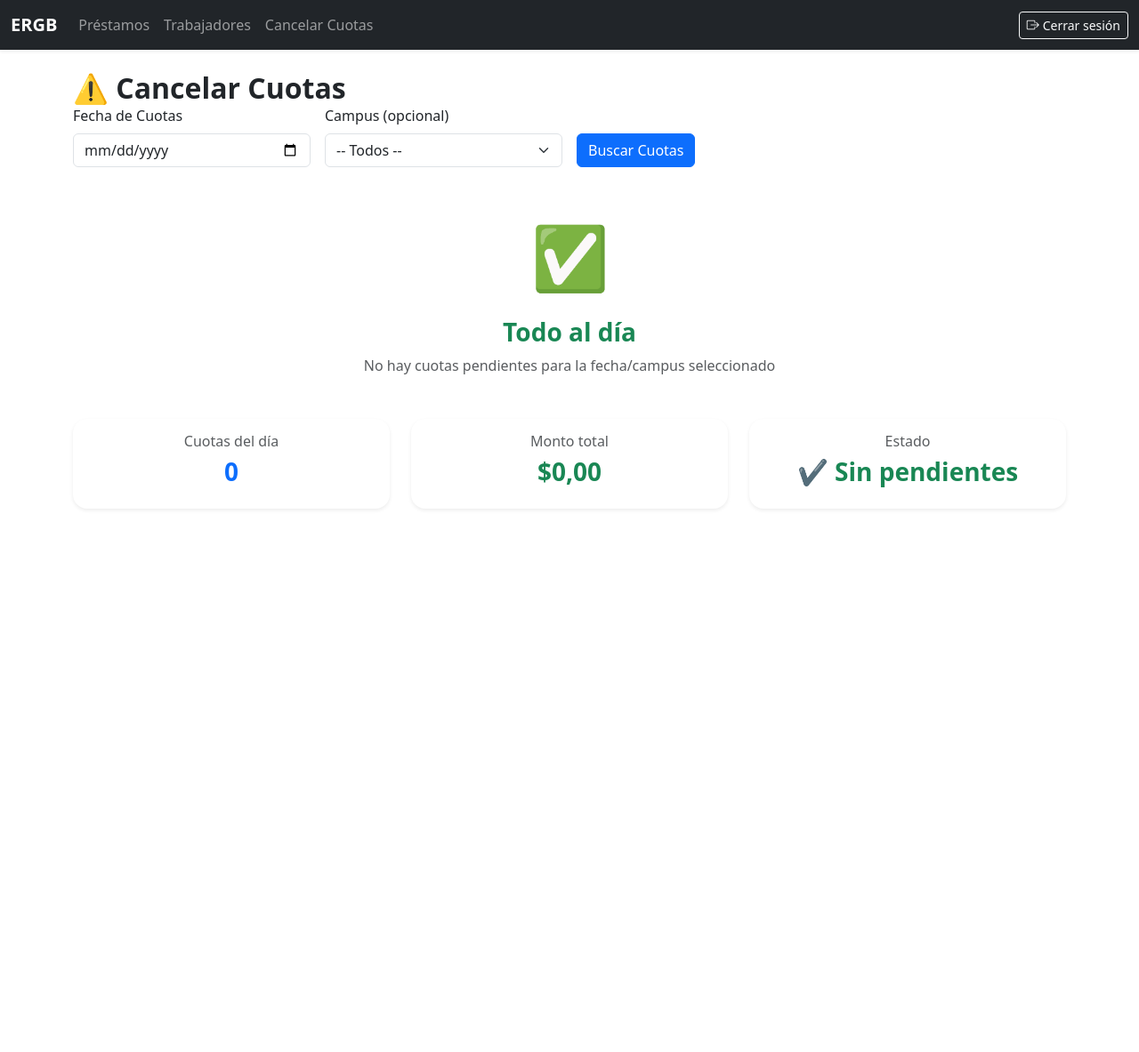
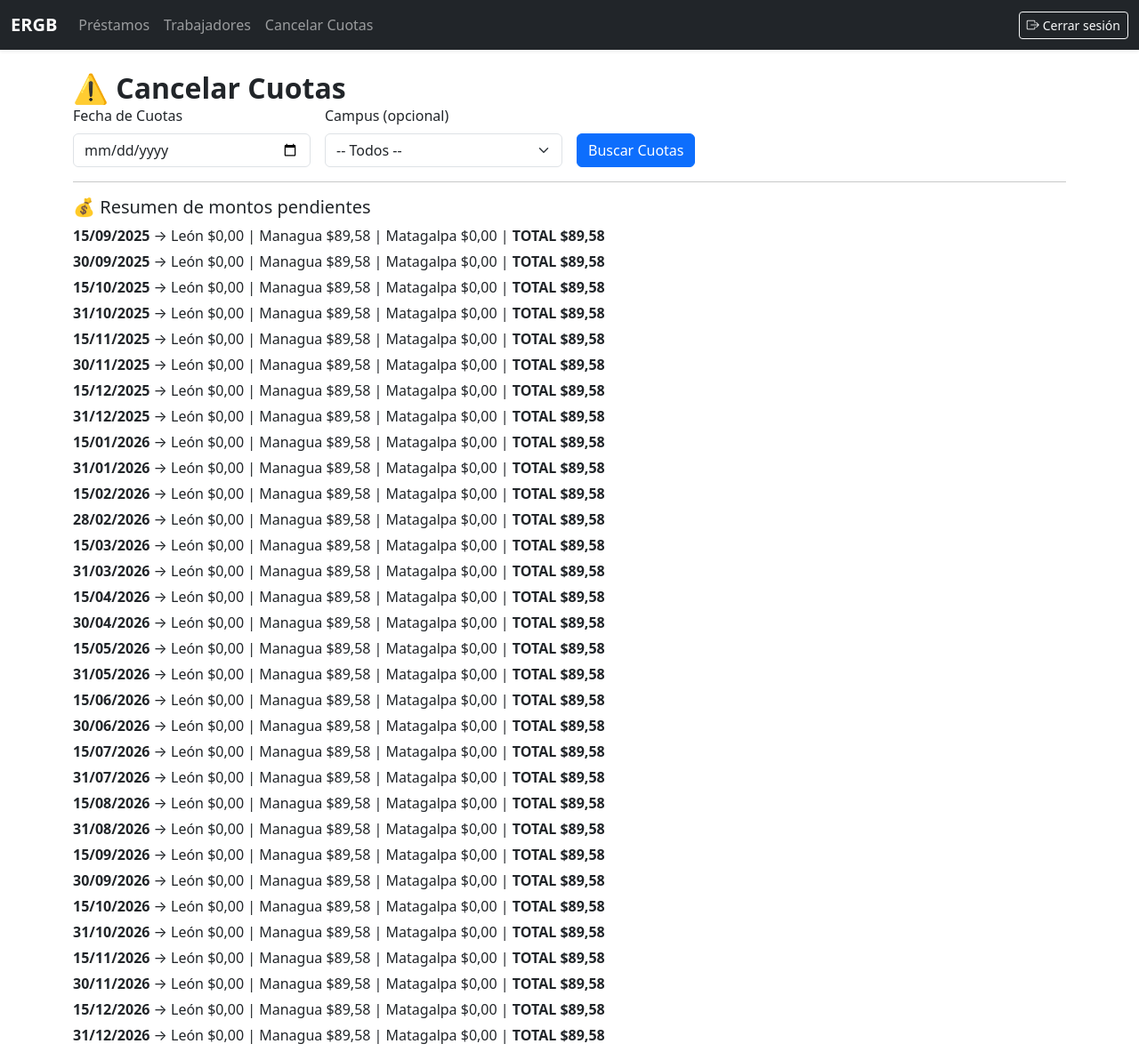
Before and after one commit to Villalobos87/prestamos_app, a Django app: page /cancelar-cuotas-masivo/ in a window 1280 px wide. Shown: the top 1183 px of the page at 89% size. Before the commit the page ends 573 px from the top, so only its background shows below. Run offline with Django 5.2, Linux system fonts and the light colour scheme; the visitor is signed in with stand-in values (Sample User, id 1); data comes from the database, SQL or seed files in the repository; some libraries are stand-ins or nearby versions.

Commit message:
feat: resumen de cuotas pendientes con totales, optimización y semáforo visual

```diff
--- a/prestamos/templates/prestamos/cancelar_cuotas_masivo.html
+++ b/prestamos/templates/prestamos/cancelar_cuotas_masivo.html
@@ -1,5 +1,5 @@
 {% extends 'base.html' %}
-
+{% load humanize %}
 {% block content %}
 <h2 class="fw-bold mb-0">⚠️ Cancelar Cuotas</h2>
 
@@ -201,41 +201,22 @@ document.addEventListener('DOMContentLoaded', () => {
 </script>
 
 {% else %}
-<!-- MENSAJE VISUAL PRO -->
-<div class="text-center my-5">
-    <div style="font-size:70px;">✅</div>
-    <h3 class="fw-bold text-success mt-3">Todo al día</h3>
-    <p class="text-muted">No hay cuotas pendientes para la fecha/campus seleccionado</p>
-</div>
 
-<!-- KPI INFORMATIVOS -->
-<div class="row mt-4">
+<hr>
+<h5>💰 Resumen de montos pendientes</h5>
 
-  <!-- TOTAL DEL DÍA -->
-  <div class="col-md-4">
-    <div class="card border-0 shadow-sm rounded-4 text-center p-3">
-      <h6 class="text-muted">Cuotas del día</h6>
-      <h3 class="fw-bold text-primary">{{ cuotas|length|default:0 }}</h3>
+{% for fecha, datos in resumen.items %}
+    <div style="margin-bottom:5px;">
+        <strong>{{ fecha|date:"d/m/Y" }}</strong> →
+
+        León ${{ datos.León|floatformat:2|intcomma }} |
+        Managua ${{ datos.Managua|floatformat:2|intcomma }} |
+        Matagalpa ${{ datos.Matagalpa|floatformat:2|intcomma }} |
+        <strong>TOTAL ${{ datos.total|floatformat:2|intcomma }}</strong>
     </div>
-  </div>
-
-  <!-- TOTAL MONTO -->
-  <div class="col-md-4">
-    <div class="card border-0 shadow-sm rounded-4 text-center p-3">
-      <h6 class="text-muted">Monto total</h6>
-      <h3 class="fw-bold text-success">${{ total|floatformat:2|default:"0.00" }}</h3>
-    </div>
-  </div>
-
-  <!-- ESTADO -->
-  <div class="col-md-4">
-    <div class="card border-0 shadow-sm rounded-4 text-center p-3">
-      <h6 class="text-muted">Estado</h6>
-      <h3 class="fw-bold text-success">✔ Sin pendientes</h3>
-    </div>
-  </div>
-
-</div>
+{% empty %}
+    <p>No hay montos pendientes.</p>
+{% endfor %}
 
 {% endif %}
 
--- a/prestamos/views.py
+++ b/prestamos/views.py
@@ -259,13 +259,15 @@ class PrestamoUpdateView(LoginRequiredMixin, UpdateView):
 # Cancelar / Modificar Cuotas Masivas
 # ======================================
 @transaction.atomic
-
 @login_required(login_url=settings.LOGIN_URL)
 def cancelar_cuotas_masivo(request):
+
     cuotas = []
     total = 0
-    mensaje_info = ""
 
+    # ===================
+    # POST (acciones)
+    # ===================
     if request.method == "POST":
         seleccionadas = request.POST.getlist("cuotas")
         accion = request.POST.get("accion")
@@ -276,10 +278,8 @@ def cancelar_cuotas_masivo(request):
         if seleccionadas:
             cuotas_seleccionadas = Cuota.objects.filter(pk__in=seleccionadas, estado="Pendiente")
             total_seleccionado = sum(c.monto_total for c in cuotas_seleccionadas)
-            mensaje_info = f"⚠ Se van a procesar {cuotas_seleccionadas.count()} cuota(s) con un total pendiente de ${total_seleccionado:.2f}."
 
-            # Mostramos mensaje informativo antes de aplicar acción
-            messages.info(request, mensaje_info)
+            messages.info(request, f"⚠ Se procesarán {cuotas_seleccionadas.count()} cuotas por ${total_seleccionado:.2f}")
 
             for cuota in cuotas_seleccionadas:
                 if accion == "cancelar":
@@ -287,31 +287,80 @@ def cancelar_cuotas_masivo(request):
                     if cheque_valor:
                         cuota.cheque = cheque_valor
                     cuota.save(update_fields=["estado", "cheque"])
+
                 elif accion == "modificar_fecha":
                     if nueva_fecha:
                         cuota.fecha_pago = nueva_fecha
                         cuota.motivo = observacion
                         cuota.save(update_fields=["fecha_pago"])
-            messages.success(request, "✅ Acciones aplicadas a las cuotas seleccionadas.")
+
+            messages.success(request, "✅ Acciones aplicadas.")
             return redirect("prestamos:cancelar_cuotas_masivo")
         else:
-            messages.error(request, "❌ No seleccionaste ninguna cuota.")
+            messages.error(request, "❌ No seleccionaste cuotas.")
 
     # ===================
-    # Filtro GET
+    # GET (filtros)
     # ===================
     fecha = request.GET.get("fecha")
     campus = request.GET.get("campus", "")
+
+    cuotas = Cuota.objects.none()
+    total = 0
+
     if fecha:
         cuotas = Cuota.objects.filter(fecha_pago=fecha, estado="Pendiente")
+
         if campus:
             cuotas = cuotas.filter(prestamo__trabajador__campus=campus)
+
         cuotas = cuotas.select_related("prestamo", "prestamo__trabajador")
         total = sum(c.monto_total for c in cuotas)
-    else:
-        cuotas = []
-        total = 0
 
+    # ===================
+    # 🔥 RESUMEN OPTIMIZADO (RÁPIDO)
+    # ===================
+    from django.db.models import Sum
+    from collections import defaultdict
+
+    resumen = defaultdict(lambda: {
+        "León": 0,
+        "Managua": 0,
+        "Matagalpa": 0,
+        "total": 0,
+    })
+
+    datos = (
+        Cuota.objects
+        .filter(estado="Pendiente")
+        .values("fecha_pago", "prestamo__trabajador__campus")
+        .annotate(total_monto=Sum("monto_total"))
+        .order_by("fecha_pago")
+    )
+
+    for d in datos:
+        fecha_key = d["fecha_pago"]
+        campus_nombre = (d["prestamo__trabajador__campus"] or "").strip().lower()
+        monto = float(d["total_monto"] or 0)
+
+        # Normalizar nombres (CLAVE 🔥)
+        if "león" in campus_nombre:
+            campus_nombre = "León"
+        elif "managua" in campus_nombre:
+            campus_nombre = "Managua"
+        elif "matagalpa" in campus_nombre:
+            campus_nombre = "Matagalpa"
+        else:
+            continue  # ignora otros valores raros
+
+        resumen[fecha_key][campus_nombre] += monto
+        resumen[fecha_key]["total"] += monto
+
+    resumen_ordenado = dict(resumen)
+
+    # ===================
+    # RENDER
+    # ===================
     return render(
         request,
         "prestamos/cancelar_cuotas_masivo.html",
@@ -320,34 +369,10 @@ def cancelar_cuotas_masivo(request):
             "fecha": fecha,
             "campus": campus,
             "total": total,
+            "resumen": resumen_ordenado,
         }
     )
 
-    # ===================
-    # Filtro GET
-    # ===================
-    fecha = request.GET.get("fecha")
-    campus = request.GET.get("campus", "")
-    if fecha:
-        cuotas = Cuota.objects.filter(fecha_pago=fecha, estado="Pendiente")
-        if campus:
-            cuotas = cuotas.filter(prestamo__trabajador__campus=campus)
-        cuotas = cuotas.select_related("prestamo", "prestamo__trabajador")
-        total = sum(c.monto_total for c in cuotas)
-    else:
-        cuotas = []
-        total = 0
-
-    return render(
-        request,
-        "prestamos/cancelar_cuotas_masivo.html",
-        {
-            "cuotas": cuotas,
-            "fecha": fecha,
-            "campus": campus,
-            "total": total,
-        }
-    )
 
 @login_required(login_url=settings.LOGIN_URL)
 def prestamo_pdf(request, pk):
--- a/prestamos_site/settings.py
+++ b/prestamos_site/settings.py
@@ -20,6 +20,7 @@ INSTALLED_APPS = [
     "prestamos",
     "widget_tweaks",
     "django_filters",
+    "django.contrib.humanize",
 ]
 
 # --- MIDDLEWARE ---
```
